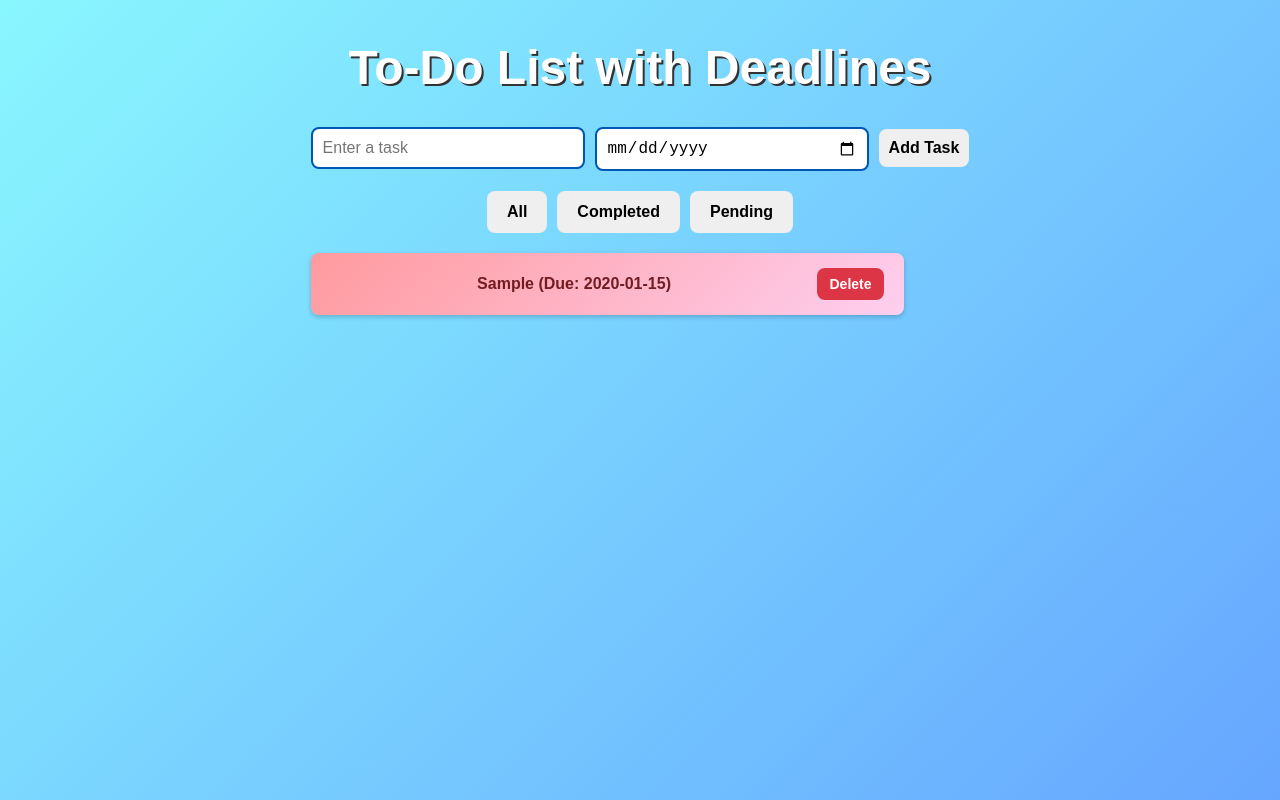
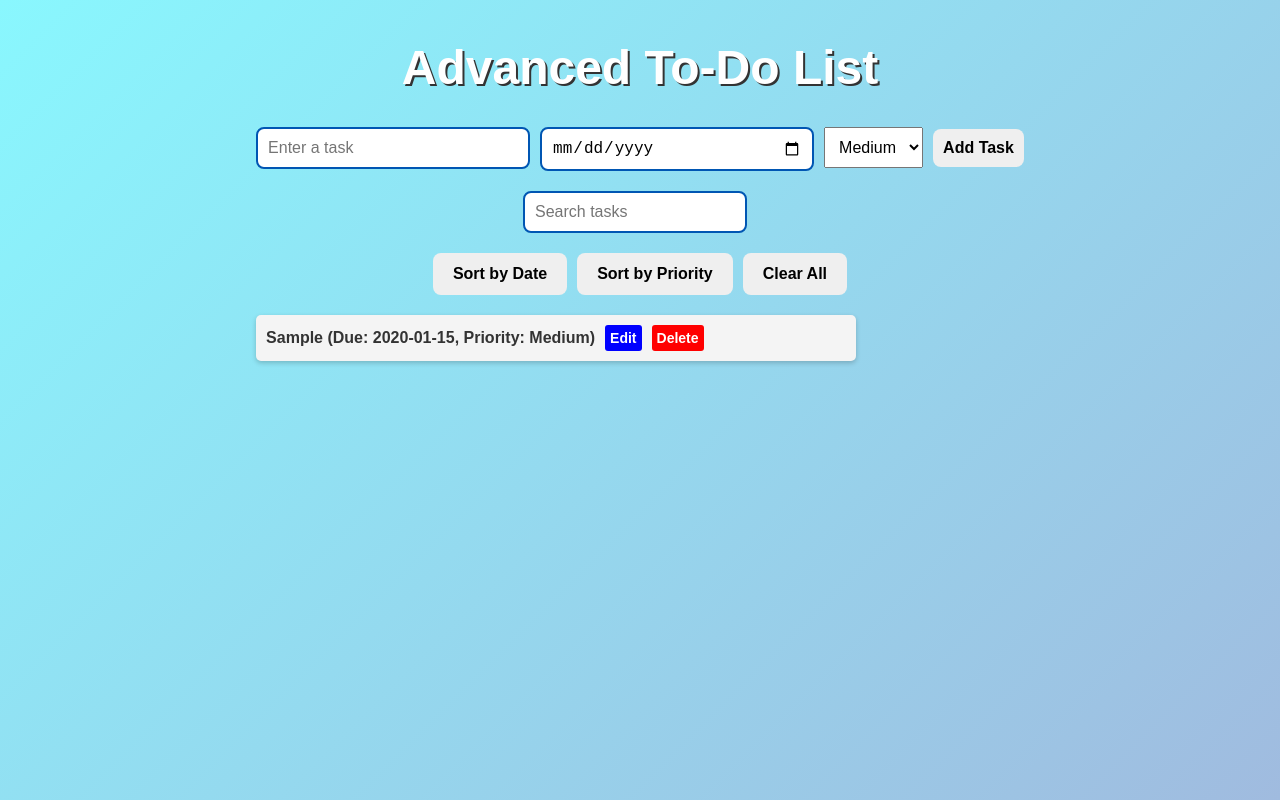
Before and after one commit to tattybubutashtanova/my-new-project, a React (Create React App) app: page / in a window 1280 px wide. Both pictures are taken after typing "Sample", "2020-01-15" into the empty fields and a click on the button "Add Task". Built offline with nearby package versions, Linux system fonts and the light colour scheme.

Commit message:
Added advanced features: priority, search, and edit

```diff
--- a/src/App.js
+++ b/src/App.js
@@ -2,24 +2,28 @@ import React, { useState, useEffect } from "react";
 
 function App() {
   const [tasks, setTasks] = useState(() => {
-
     const savedTasks = localStorage.getItem("tasks");
     return savedTasks ? JSON.parse(savedTasks) : [];
   });
   const [input, setInput] = useState("");
   const [deadline, setDeadline] = useState("");
-  const [filter, setFilter] = useState("All");
+  const [priority, setPriority] = useState("Medium");
+  const [search, setSearch] = useState("");
+  const [sortBy, setSortBy] = useState("date");
 
   useEffect(() => {
-
     localStorage.setItem("tasks", JSON.stringify(tasks));
   }, [tasks]);
 
   const addTask = () => {
     if (input.trim() && deadline) {
-      setTasks([...tasks, { text: input, completed: false, deadline }]);
+      setTasks([
+        ...tasks,
+        { text: input, completed: false, deadline, priority },
+      ]);
       setInput("");
       setDeadline("");
+      setPriority("Medium");
     }
   };
 
@@ -34,16 +38,36 @@ function App() {
     setTasks(newTasks);
   };
 
-  const filteredTasks = tasks.filter((task) => {
-    if (filter === "All") return true;
-    if (filter === "Completed") return task.completed;
-    if (filter === "Pending") return !task.completed;
-    return true;
+  const editTask = (index) => {
+    const taskToEdit = tasks[index];
+    setInput(taskToEdit.text);
+    setDeadline(taskToEdit.deadline);
+    setPriority(taskToEdit.priority);
+    deleteTask(index);
+  };
+
+  const clearAllTasks = () => {
+    setTasks([]);
+  };
+
+  const sortTasks = (tasks) => {
+    if (sortBy === "priority") {
+      return [...tasks].sort((a, b) => {
+        const priorities = { High: 1, Medium: 2, Low: 3 };
+        return priorities[a.priority] - priorities[b.priority];
       });
+    } else {
+      return [...tasks].sort((a, b) => new Date(a.deadline) - new Date(b.deadline));
+    }
+  };
+
+  const filteredTasks = sortTasks(
+    tasks.filter((task) => task.text.toLowerCase().includes(search.toLowerCase()))
+  );
 
   return (
     <div style={{ textAlign: "center", padding: "20px" }}>
-      <h1>To-Do List with Deadlines</h1>
+      <h1>Advanced To-Do List</h1>
       <div style={{ marginBottom: "20px" }}>
         <input
           type="text"
@@ -58,37 +82,84 @@ function App() {
           onChange={(e) => setDeadline(e.target.value)}
           style={{ padding: "10px", fontSize: "16px", marginRight: "10px" }}
         />
+        <select
+          value={priority}
+          onChange={(e) => setPriority(e.target.value)}
+          style={{ padding: "10px", fontSize: "16px", marginRight: "10px" }}
+        >
+          <option value="High">High</option>
+          <option value="Medium">Medium</option>
+          <option value="Low">Low</option>
+        </select>
         <button onClick={addTask} style={{ padding: "10px" }}>
           Add Task
         </button>
       </div>
       <div style={{ marginBottom: "20px" }}>
-        <button onClick={() => setFilter("All")} style={{ marginRight: "10px" }}>
-          All
+        <input
+          type="text"
+          value={search}
+          onChange={(e) => setSearch(e.target.value)}
+          placeholder="Search tasks"
+          style={{ padding: "10px", fontSize: "16px", width: "200px" }}
+        />
+      </div>
+      <div style={{ marginBottom: "20px" }}>
+        <button onClick={() => setSortBy("date")} style={{ marginRight: "10px" }}>
+          Sort by Date
         </button>
-        <button
-          onClick={() => setFilter("Completed")}
-          style={{ marginRight: "10px" }}
-        >
-          Completed
+        <button onClick={() => setSortBy("priority")} style={{ marginRight: "10px" }}>
+          Sort by Priority
         </button>
-        <button onClick={() => setFilter("Pending")}>Pending</button>
+        <button onClick={clearAllTasks}>Clear All</button>
       </div>
-      <ul>
+      <ul style={{ listStyle: "none", padding: 0 }}>
         {filteredTasks.map((task, index) => (
           <li
             key={index}
-    className={task.completed ? "completed" : "pending"}
+            style={{
+              textDecoration: task.completed ? "line-through" : "none",
+              padding: "10px",
+              marginBottom: "10px",
+              background: task.completed ? "#d4edda" : "#f4f4f4",
+              borderRadius: "5px",
+              textAlign: "left",
+            }}
           >
+            <div>
               <span onClick={() => toggleComplete(index)}>
-      {task.text} (Due: {task.deadline})
+                {task.text} (Due: {task.deadline}, Priority: {task.priority})
               </span>
-    <button onClick={() => deleteTask(index)}>Delete</button>
+              <button
+                onClick={() => editTask(index)}
+                style={{
+                  marginLeft: "10px",
+                  background: "blue",
+                  color: "white",
+                  border: "none",
+                  borderRadius: "3px",
+                  padding: "5px",
+                }}
+              >
+                Edit
+              </button>
+              <button
+                onClick={() => deleteTask(index)}
+                style={{
+                  marginLeft: "10px",
+                  background: "red",
+                  color: "white",
+                  border: "none",
+                  borderRadius: "3px",
+                  padding: "5px",
+                }}
+              >
+                Delete
+              </button>
+            </div>
           </li>
-
         ))}
       </ul>
-
     </div>
   );
 }
--- a/src/index.css
+++ b/src/index.css
@@ -1,7 +1,7 @@
-/* General body styling */
+
 body {
   font-family: 'Arial', sans-serif;
-  background: linear-gradient(135deg, #89f7fe, #66a6ff);
+  background: linear-gradient(135deg, #89f7fe, #a0bbdf);
   margin: 0;
   padding: 0;
   color: #333;
@@ -11,7 +11,7 @@ body {
   min-height: 100vh;
 }
 
-/* Header styling */
+
 h1 {
   color: white;
   font-size: 3rem;
@@ -19,7 +19,7 @@ h1 {
   text-shadow: 2px 2px #333;
 }
 
-/* Input fields and buttons */
+
 input[type="text"],
 input[type="date"] {
   padding: 12px;
@@ -56,7 +56,7 @@ button:active {
   transform: scale(0.95);
 }
 
-/* Add Task button */
+
 button[type="submit"] {
   background-color: #007bff;
   color: white;
@@ -66,7 +66,7 @@ button[type="submit"]:hover {
   background-color: #0056b3;
 }
 
-/* Task list styling */
+
 ul {
   list-style: none;
   padding: 0;
@@ -91,27 +91,27 @@ li:hover {
   transform: translateY(-3px);
 }
 
-/* Completed task styling */
+
 li.completed {
   background: linear-gradient(135deg, #a8ff78, #78ffd6);
   color: #155724;
   text-decoration: line-through;
 }
 
-/* Pending task styling */
+
 li.pending {
   background: linear-gradient(135deg, #ff9a9e, #fecfef);
   color: #721c24;
 }
 
-/* Task text */
+
 li span {
   flex-grow: 1;
   cursor: pointer;
   font-weight: bold;
 }
 
-/* Delete button */
+
 li button {
   background-color: #dc3545;
   color: white;
@@ -126,7 +126,7 @@ li button:hover {
   background-color: #a71d2a;
 }
 
-/* Filters */
+
 .filters {
   margin-bottom: 20px;
 }
```
Lines whose indentation alone changed are shown as unchanged.
